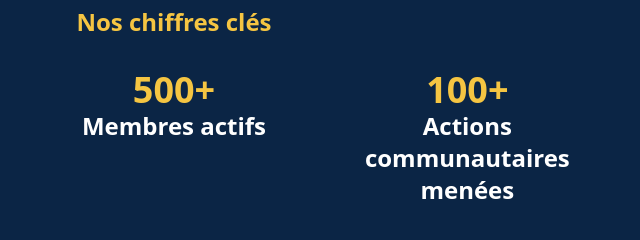
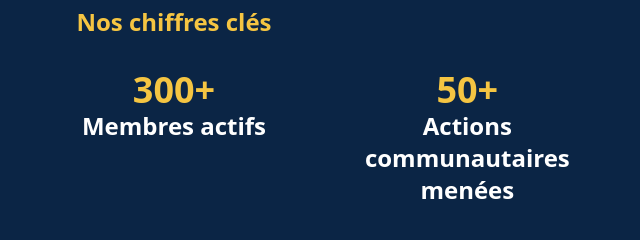
Before and after one commit to admpape-sketch/ppindigene-site-web, a plain HTML site: page index.html in a window 1280 px wide. Shown: the part 3678-3918 px from the top of the page, 466-1106 px from the left. Drawn offline with nearby package versions, Linux system fonts and the light colour scheme.

Commit message:
Update index.html

```diff
--- a/index.html
+++ b/index.html
@@ -201,8 +201,8 @@ C’est ensemble, avec lucidité, courage et enracinement, que nous allons écri
   <h3 class="text-2xl font-bold text-[color:var(--dore)] mb-8">Nos chiffres clés</h3>
   <div class="grid md:grid-cols-3 gap-8 max-w-4xl mx-auto">
     <div><h4 class="text-4xl font-bold text-[color:var(--dore)]">10</h4><p>Départements représentés</p></div>
-    <div><h4 class="text-4xl font-bold text-[color:var(--dore)]">500+</h4><p>Membres actifs</p></div>
-    <div><h4 class="text-4xl font-bold text-[color:var(--dore)]">100+</h4><p>Actions communautaires menées</p></div>
+    <div><h4 class="text-4xl font-bold text-[color:var(--dore)]">300+</h4><p>Membres actifs</p></div>
+    <div><h4 class="text-4xl font-bold text-[color:var(--dore)]">50+</h4><p>Actions communautaires menées</p></div>
   </div>
 </section>
   <!-- FOOTER -->
```
